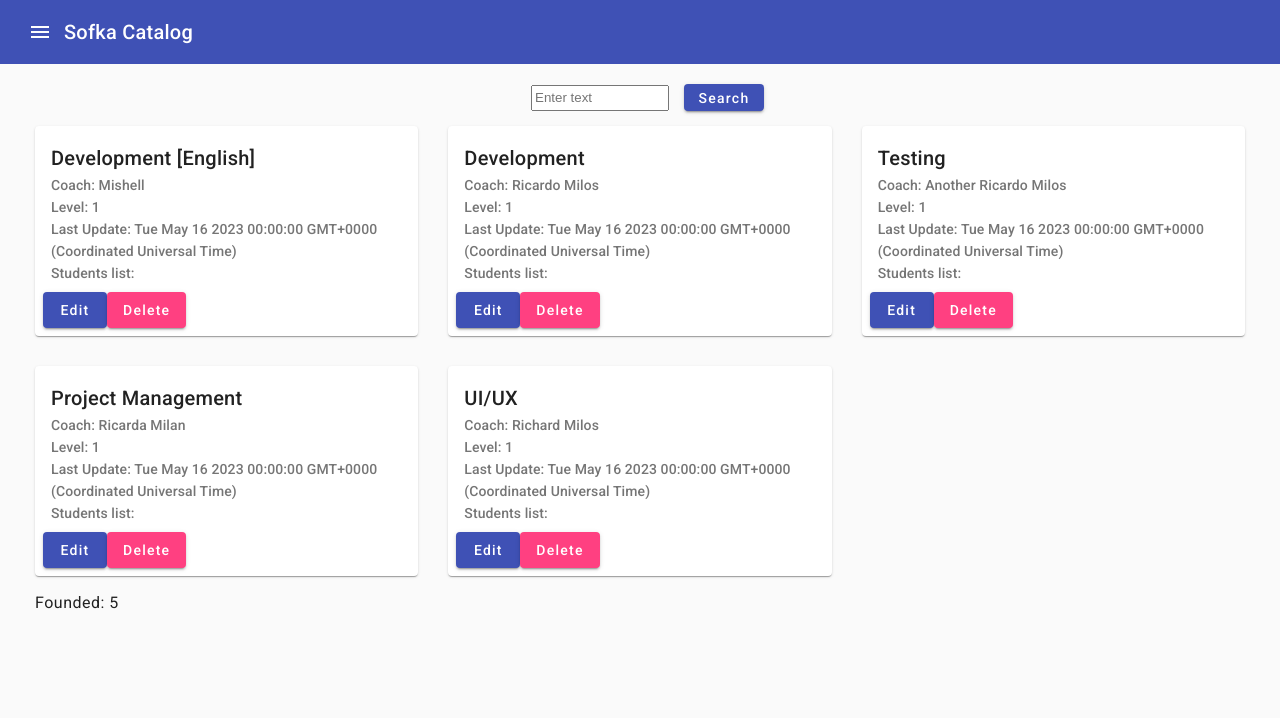
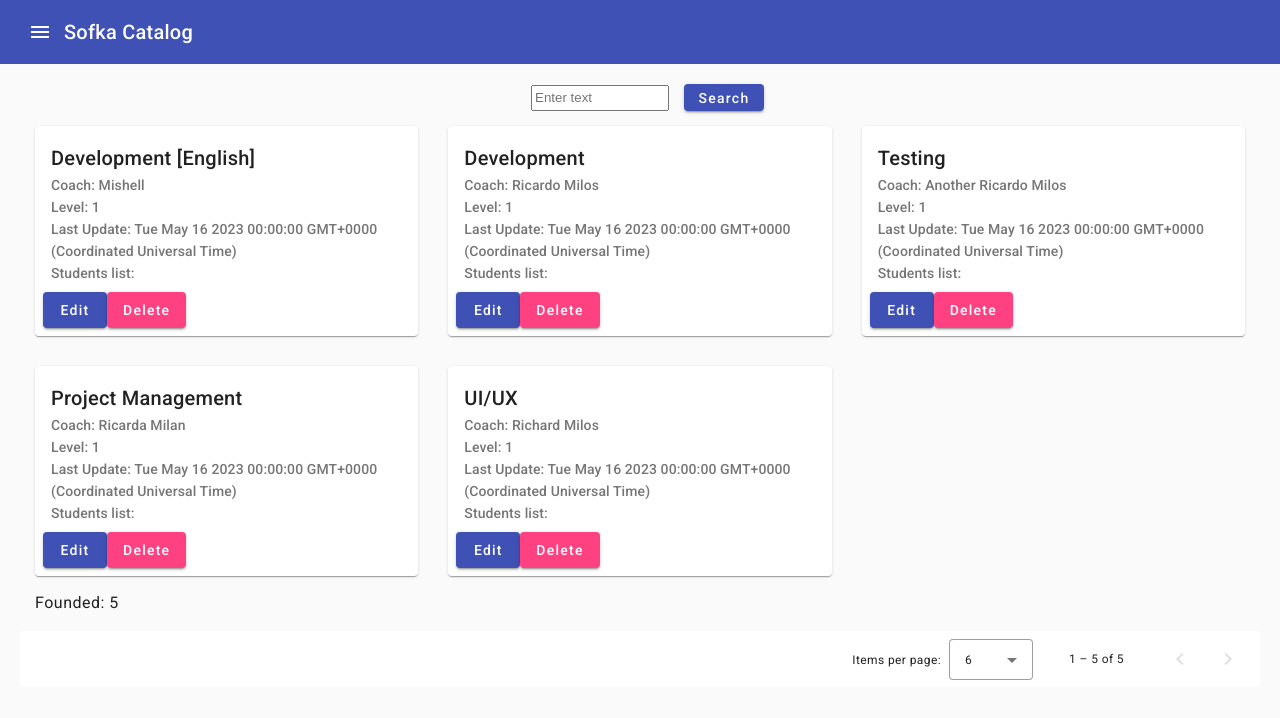
Before and after one commit to training-practice-sofkau/C1-2023-FA-Angular, an Angular app: page /courses/search in a window 1280 px wide. Shown: the top 718 px of the page. Built offline with nearby package versions, Linux system fonts and the light colour scheme.

Commit message:
The course list component (for searching) was modified to add the pagination feature

```diff
--- a/src/app/app.module.ts
+++ b/src/app/app.module.ts
@@ -18,6 +18,8 @@ import { WelcomeComponent } from './components/welcome/welcome.component';
 import { WelcomePageComponent } from './pages/welcome-page/welcome-page.component';
 import { StudentCardComponent } from './components/cards/student-card/student-card.component';
 import { CourseCardComponent } from './components/cards/course-card/course-card.component';
+import { MatPaginatorModule } from '@angular/material/paginator';
+import { PaginatorComponent } from './components/paginator/paginator.component';
 
 @NgModule({
   declarations: [
@@ -33,7 +35,8 @@ import { CourseCardComponent } from './components/cards/course-card/course-card.
     WelcomeComponent,
     WelcomePageComponent,
     StudentCardComponent,
-    CourseCardComponent
+    CourseCardComponent,
+    PaginatorComponent
   ],
   imports: [
     BrowserModule,
@@ -42,6 +45,7 @@ import { CourseCardComponent } from './components/cards/course-card/course-card.
     ReactiveFormsModule,
     MaterialModule,
     FormsModule,
+    MatPaginatorModule
   ],
   providers: [],
   bootstrap: [AppComponent]
--- a/src/app/components/course-list/course-list.component.html
+++ b/src/app/components/course-list/course-list.component.html
@@ -8,7 +8,7 @@
         </div>
   </div>
   <div *ngIf="founded > 0" class="results-found">
-      <app-course-card *ngFor="let course of coursesFound" [course]="course"></app-course-card>
+      <app-course-card *ngFor="let course of pageSlice" [course]="course"></app-course-card>
   </div>
   <div class="results-details">
     <ng-container *ngIf="founded > 0; else noCoursesFound">
@@ -23,4 +23,9 @@
       </div>
   </ng-template>
   </div>
+  <div>
+    <app-paginator [courses]="coursesFound"
+                   (courseSliceUpdated)="updateCoursesSlice($event)">
+    </app-paginator>
+  </div>
 </div>
--- a/src/app/components/course-list/course-list.component.ts
+++ b/src/app/components/course-list/course-list.component.ts
@@ -11,5 +11,10 @@ export class CourseListComponent {
   course: CoursePageComponent = new CoursePageComponent();
   coursesFound: Course[] = this.course.l_courses;
   founded: number = this.coursesFound.length;
+  pageSlice = this.coursesFound.slice(0, 6);
   searchingBy: string = '';
+
+  updateCoursesSlice(courses: Course[]){
+    this.pageSlice = courses;
+  }
 }
```
